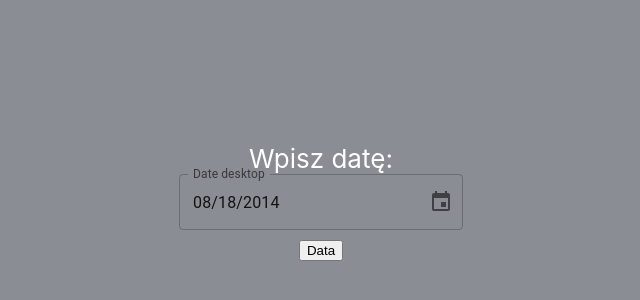
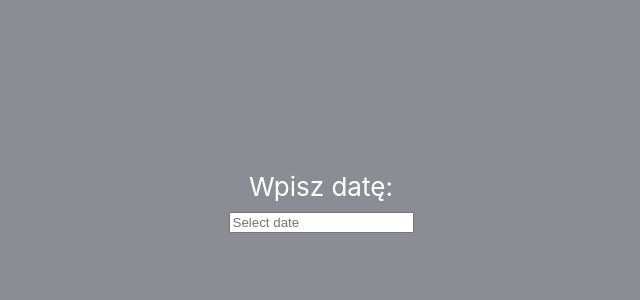
Before and after one commit to Finarfin32/tasks, a React (Create React App) app: page / in a window 1280 px wide. Shown: the part 198-498 px from the top of the page, without its empty margins (319-959 px from the left). Built offline with nearby package versions, Linux system fonts and the light colour scheme.

Commit message:
DatePicker - HookForm
DatePicker - HookForm testing, using controller, use form / DatePicker

```diff
--- a/package.json
+++ b/package.json
@@ -13,8 +13,10 @@
     "@testing-library/user-event": "^13.5.0",
     "date-fns": "^2.28.0",
     "react": "^18.2.0",
+    "react-datepicker": "^4.8.0",
     "react-dom": "^18.2.0",
     "react-hook-form": "^7.32.2",
+    "react-multi-date-picker": "^3.3.0",
     "react-scripts": "5.0.1",
     "web-vitals": "^2.1.4"
   },
--- a/src/App.js
+++ b/src/App.js
@@ -11,7 +11,9 @@ import "./App.css";
 //FORM WITHOUT HOOK
 // import Form from "./components/FormWithoutHook";
 
-import MuiDatePicker from "./components/MuiDatePicker";
+// import MuiDatePicker from "./components/MuiDatePicker";      DATEPICKER
+
+import HookFormDatePicker from "./components/HookFormDatePicker";
 
 function App() {
   //BUTTON
@@ -37,7 +39,8 @@ function App() {
         {/* <div className="Test2">
           <TestForm />
         </div> */}
-        <MuiDatePicker />
+        {/* <MuiDatePicker />         DATEPICKER*/}
+        <HookFormDatePicker />
       </header>
     </div>
   );
--- /dev/null
+++ b/src/components/HookFormDatePicker.js
@@ -0,0 +1,27 @@
+import { Controller, useForm } from "react-hook-form";
+import React from "react";
+import DatePicker from "react-datepicker";
+
+function HookFormDatePicker() {
+  const onSubmit = (data, e) => console.log(data, e);
+  const { control, handleSubmit } = useForm();
+  return (
+    <form onSubmit={handleSubmit(onSubmit)}>
+      <label>Wpisz datę: </label>
+      <Controller
+        control={control}
+        name="date-input"
+        render={({ field }) => (
+          <DatePicker
+            placeholderText="Select date"
+            onChange={(date) => field.onChange(date)}
+            selected={field.value}
+          />
+        )}
+      />
+      {/* <button type="submit">Wyświetl</button> */}
+    </form>
+  );
+}
+
+export default HookFormDatePicker;
```
Also changed, not shown: 1 other file (tests, documents, lock files or other folders).
